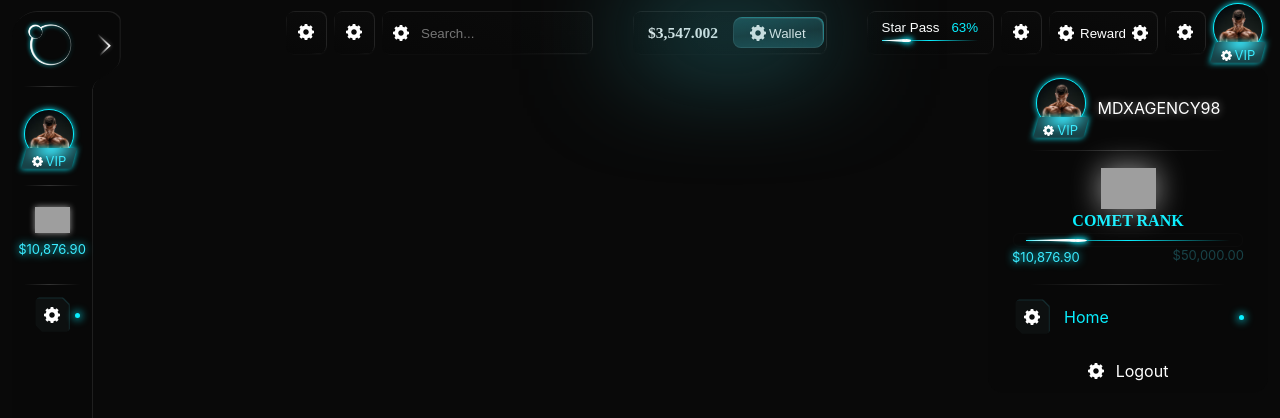
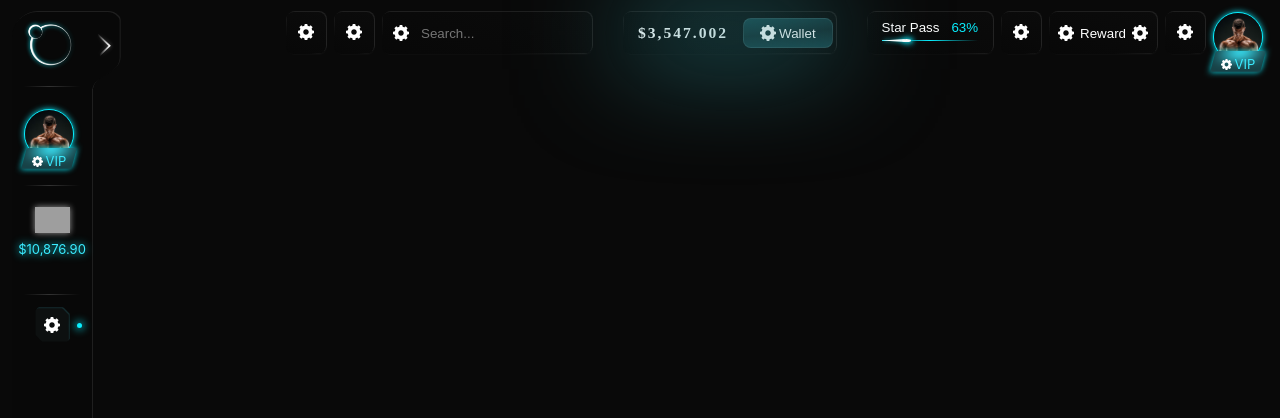
Before and after one commit to cristianm-developer/OrbetFrontEnd, a React (Create React App) app: page / in a window 1280 px wide. Shown: the top 418 px of the page. Built offline with nearby package versions, Linux system fonts and the light colour scheme; grey boxes are pictures that could not be loaded; a web font is replaced by a local one.

Commit message:
Animation adjust

```diff
--- a/src/App.css
+++ b/src/App.css
@@ -20,7 +20,7 @@ body{
   --Background-Color: #090909;
   --Background-Color-D1:hsl(0, 0%, 3%);
   --Color-Primary: #09efff;
-  --color-Primary-D0: #288086;
+  --Color-Primary-D0: #288086;
   --Color-Primary-D1: #184247;
   --Color-Primary-D2: #142b2e;
   --Color-Primary-L1: #3bebff;
@@ -54,9 +54,10 @@ body{
 
   >main{
     z-index: 1;
+    display: flex;
     padding: 12px 12px 12px 12px;
-    grid-column-start: 2;
-    grid-column-end: 4;
+    grid-column: 2 / 5 ;
+    grid-row: 2 / 4;
     width: 100%;
     height: 100%;
   }
@@ -99,6 +100,7 @@ br{
 
 .fontController{
   font-family: "Controller W01 One";
+  letter-spacing: 2px;
 }
 
 .primary-text{
--- a/src/components/SideBarLeft/SideBarLeft.css
+++ b/src/components/SideBarLeft/SideBarLeft.css
@@ -33,7 +33,7 @@
     }
 }
 
-#SidebarLeft.extended{
+#SidebarLeft.extended, .App:has(#expandArrow:hover) #SidebarLeft, #SidebarLeft:hover{
     width: 220px;
 }
 
--- a/src/components/TopBar/TopBar.css
+++ b/src/components/TopBar/TopBar.css
@@ -34,6 +34,7 @@
     h3{
         display: flex;
         padding: 0px 12px;
+        z-index: 5;
     }
 }
 
@@ -45,7 +46,7 @@
     position: absolute;
     top: 0px;
     left: 0;
-    background-color: var(--color-Primary-D0);
+    background-color: var(--Color-Primary-D0);
     filter: blur(55px);
     z-index: 10;
 
@@ -86,11 +87,17 @@
     border: solid 1px var(--Color-Primary-Fade);
     filter: drop-shadow(1px -1px 0px var(--color-Primary-D0));
     cursor: pointer;
+    filter: brightness(1);
+    transition: filter var(--Animation-speed) ease-in-out;
 
 }
 
 .buttonElevated:hover{
-    filter: brightness(1.4);
+    filter: brightness(1.8);
 }
 
 }
+
+#MenuBtn{
+    z-index: 6;
+}
--- a/src/components/TopBar/TopBar.js
+++ b/src/components/TopBar/TopBar.js
@@ -59,7 +59,9 @@ const TopBar = (() => {
             <ButtonBase content={
                 <img className='icon' src="icons/gear.svg"></img>
             }></ButtonBase>
-            <ProfileIcon></ProfileIcon>
+            <div id='MenuBtn'>
+                <ProfileIcon></ProfileIcon>
+            </div>
         </section>
     </div>
 })
--- a/src/components/elements/buttonBase/buttonBase.css
+++ b/src/components/elements/buttonBase/buttonBase.css
@@ -9,7 +9,7 @@
     color: white;
     position: relative;
     overflow: hidden;
-
+    transition: filter var(--Animation-speed) ease-in-out;
     filter: drop-shadow(1px -1px 0px var(--Color-Primary-Fade)) drop-shadow(1px 1px 0px var(--Color-Primary-Fade-2));
 }
 
--- a/src/components/elements/buttonSidebar/buttonSidebar.css
+++ b/src/components/elements/buttonSidebar/buttonSidebar.css
@@ -13,8 +13,11 @@
         display: flex;
         flex: 1;
         gap: 12px;
+        max-width: 40px;
         align-items: center;
-        justify-content: center;
+        justify-content: flex-start;
+        position: relative;
+        transition: max-width var(--Animation-speed) ease-in-out;
 
         .btnTitle{
             overflow: hidden;
@@ -43,18 +46,6 @@
         filter: drop-shadow(1px -1px 0px var(--Color-Primary-D2) );
     }
 
-    .buttonSidebarWr2apper::after{
-        width: 25px;
-        height: 25px;
-        bottom: 4px;
-        left: 0;
-        display: flex;
-        content: '';
-        position: absolute;
-        z-index: 2;
-        background: radial-gradient(circle, rgba(0,0,0,0) 0%, rgb(0, 0, 0,1) 50%);
-    }
-
     .buttonSidebarWrapper::before{
         clip-path: path('M 35.6507 8.9547 C 35.7543 9.2094 35.7872 10.0467 35.7872 10.0467 V 33.0567 C 35.7872 33.0567 35.8735 33.9567 35.0462 34.7532 C 33.9932 35.7672 32.9012 35.5917 32.9012 35.5917 H 10.0472 C 10.0472 35.5917 9.2468 35.5227 8.9942 35.4162 C 8.6964 35.2906 8.0481 34.6662 8.0481 34.6662 L 3.2349 29.7308 C 3.2349 29.7308 2.7674 29.2442 2.6763 29.0201 C 2.5478 28.7044 2.5593 27.6746 2.5593 27.6746 V 4.8986 C 2.5593 4.8986 2.5225 3.9649 3.4563 3.0656 C 4.5093 2.0516 5.8353 2.3246 5.8353 2.3246 H 28.1433 C 28.1433 2.3246 29.0011 2.3265 29.2743 2.4416 C 29.5133 2.5424 30.0534 3.0676 30.0534 3.0676 L 34.9435 8.0816 C 34.9435 8.0818 35.5368 8.6749 35.6508 8.9547 Z');
         width: 38px;
@@ -77,15 +68,24 @@
         z-index: 2;
         width: 5px;
         height: 5px;
-        right: 12px;
+        right: -10px;
         position: absolute;
         border-radius: 50%;
         background-color: var(--Color-Primary);
-        display: none;
+        visibility: none;
         box-shadow: 0px 0px 8px 1px var(--Color-Primary);
     }
 
-
+    .hoverSignal{
+        opacity: 0;
+        display: block;
+        transition: opacity var(--Animation-speed) ease-in-out;
+    }
+    .hoverSignal::after{
+        opacity: 0;
+        display: block;
+        transition: opacity var(--Animation-speed) ease-in-out;
+    }
 }
 
 .buttonSidebar:hover{
@@ -94,10 +94,12 @@
 
     .hoverSignal{
         display: block;
+        opacity: 1;
         height: 100%;
         width: 4px;
         left: -2px;
         filter: drop-shadow(0px 0px 1px var(--Color-Primary)) drop-shadow(0px 0px 25px var(--Color-Primary)) drop-shadow(0px 0px 25px var(--Color-Primary));
+        z-index: 5;
     }
 
 
@@ -105,12 +107,14 @@
         display: block;
         height: 100%;
         width: 2px;
+        opacity: 1;
         content: '';
         position: absolute;
         top: 0;
         left: 0;
         clip-path: polygon(0 0, 100% 10%, 100% 90%, 0% 100%);
         background-color: var(--Color-Primary);
+        z-index: 5;
     }
 
 }
@@ -122,12 +126,19 @@
     }
 }
 
-.extended .buttonSidebar{
+.extended .buttonSidebar, #SidebarLeft:hover .buttonSidebar{
 
+    .activeSignal{
+        position: relative;
+    }
+
+    .buttonContainer{
+        max-width: 400px;
+        transition: max-width var(--Animation-speed) ease-in-out;
+    }
 
    .btnTitle{
-        flex: 1;
         display: block;
-        max-width:  100%;
+        max-width:  55%;
     }
 }
--- a/src/components/elements/buttonSidebar/buttonSidebar.js
+++ b/src/components/elements/buttonSidebar/buttonSidebar.js
@@ -8,8 +8,8 @@ const ButtonSidebar = ( ({isActive}) => {
                 <img className='icon' src="icons/gear.svg"></img>
             </div>
             <span className='btnTitle'>Home</span>
+            <div className='activeSignal'></div>
         </div>
-        <div className='activeSignal'></div>
     </a>
 })
 
--- a/src/components/elements/logo/logo.css
+++ b/src/components/elements/logo/logo.css
@@ -65,7 +65,7 @@
     filter: drop-shadow(0px 0px 2px white);
 }
 
-.extended #Logo{
+.extended #Logo, #SidebarLeft:hover #Logo{
     #arrowIcon{
         transform: rotate(180deg);
     }
--- a/src/components/elements/logo/logo.js
+++ b/src/components/elements/logo/logo.js
@@ -4,7 +4,7 @@ const Logo = (({onToggle}) => {
     return <div id="Logo">
             <img id="LogoImg" src="logo.png"/>
             <h2 className="fontController">ORBET</h2>
-            <i onClick={onToggle} ><img id="arrowIcon" src="icons/arrow.svg"></img></i>
+            <i id="expandArrow" onClick={onToggle} ><img id="arrowIcon" src="icons/arrow.svg"></img></i>
         </div>
 
 } );
--- a/src/components/elements/widgetsSidebar/badge/badge.css
+++ b/src/components/elements/widgetsSidebar/badge/badge.css
@@ -5,7 +5,8 @@ a.badge{
     justify-content: flex-start;
     align-items: center;
     position: relative;
-    height: auto;
+    height: 70px;
+    transition: height var(--Animation-speed) ease-in-out;
     width: 100%;
     padding: 5px 0;
 
@@ -15,7 +16,7 @@ a.badge{
         width: 35px;
         transition: width var(--Animation-speed) ease-in-out;
         filter: drop-shadow(0px 0px 3px rgba(255, 255, 255, 0.589));
-        transition: filter var(--Animation-speed) ease-in-out;
+        transition: filter var(--Animation-speed) ease-in-out, width var(--Animation-speed) ease-in-out;
     }
 
     span{
@@ -28,10 +29,10 @@ a.badge{
         opacity: 0;
         overflow: hidden;
         height: 0px;
-        transition: height var(--Animation-speed) ease-in-out, opacity var(--Animation-speed) ease-in-out;
         display: flex;
         flex-direction: column;
         align-items: center;
+        transition: opacity var(--Animation-speed) ease-in-out;
 
         >.loadingBarWrapper{
             width: 90%;
@@ -53,9 +54,9 @@ a.badge{
 
     .shortVersion,.moneyHaving{
         padding-top: 2px;
-        height: auto;
+        opacity: 1;
         font-size: small;
-        transition: height var(--Animation-speed) ease-in-out, opacity var(--Animation-speed) ease-in-out;
+        transition: opacity var(--Animation-speed) ease-in-out;
         color: var(--Color-Primary-L1);
         filter: drop-shadow(0px 0px 4px var(--Color-Primary));
     }
@@ -66,7 +67,7 @@ a.badge{
         opacity: 0;
         height: 0px;
         text-align: center;
-        transition: height var(--Animation-speed) ease-in-out, opacity var(--Animation-speed) ease-in-out;
+        transition: opacity 0 ease-in-out;
     }
 
     .moneyObjetive{
@@ -76,8 +77,8 @@ a.badge{
 }
 
 
-.extended a.badge{
-
+.extended a.badge, #SidebarLeft:hover a.badge{
+    height: 130px;
 
     .badgeImage{
         width: 55px;
@@ -89,17 +90,20 @@ a.badge{
         height: auto;
         height: calc-size(auto);
         text-align: center;
+        transition: opacity var(--Animation-speed) ease-in-out;
     }
 
     .extendedVersion{
         opacity: 1;
+        overflow: visible;
         height: auto;
-        height: calc-size(auto);
-        overflow: visible;
+        display: flex;
+        transition: opacity var(--Animation-speed) ease-in-out;
     }
 
     .shortVersion{
         height: 0px;
+        opacity: 0;
         overflow: hidden;
     }
 }
--- a/src/components/elements/widgetsSidebar/profileIcon/profileIcon.css
+++ b/src/components/elements/widgetsSidebar/profileIcon/profileIcon.css
@@ -67,52 +67,8 @@ a.profileIcon{
     }
 }
 
-.openSideBar a.profileIcon, .extended a.profileIcon{
+.openSideBar a.profileIcon, .extended a.profileIcon, #SidebarLeft:hover a.profileIcon{
     .nome{
         max-width: 100%;
     }
 }
-
-/* a.profileIcon{
-    display: flex;
-    flex-direction: column;
-    color: white;
-    justify-content: flex-start;
-    align-items: center;
-    position: relative;
-    height: 65px;
-    width: 100%;
-
-    img{
-        position: absolute;
-        top: 0px;
-        width: 50px;
-        object-fit: cover;
-        border-radius: 50%;
-    }
-
-
-
-    span::before {
-        content: '';
-        width: 140%;
-        height: 80%;
-        top: 20%;
-        left: -3px;
-        transform: translateX(-8%) skewX(-10deg);
-        position: absolute;
-        background-color: var(--Color-Primary);
-        z-index: -1;
-        border-radius: 2px;
-    }
-
-    span {
-        z-index: 1;
-        color: white;
-        position: absolute;
-        top: 35px;
-        left: 20px;
-    }
-}
-
- */
```
Also changed, not shown: src/components/SideBarRight/SideBarRight.css (+23 -0 lines).
